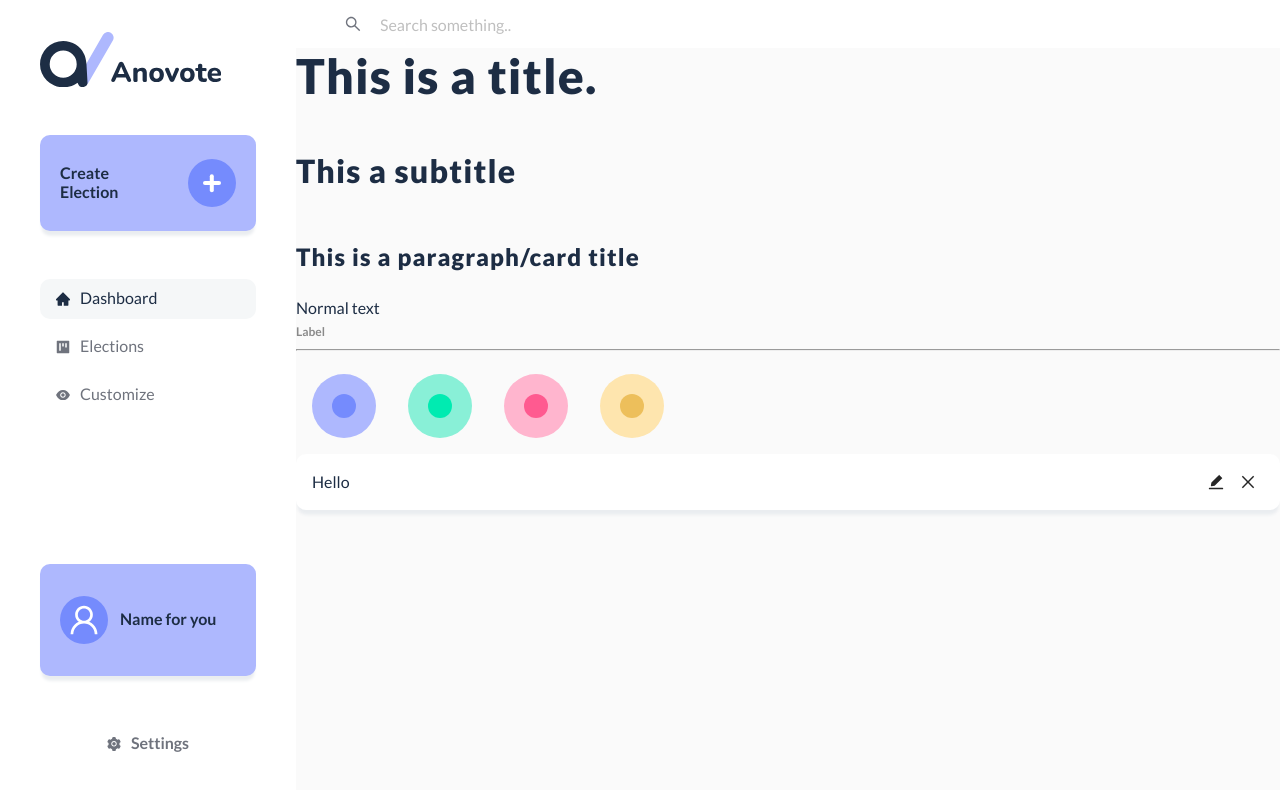
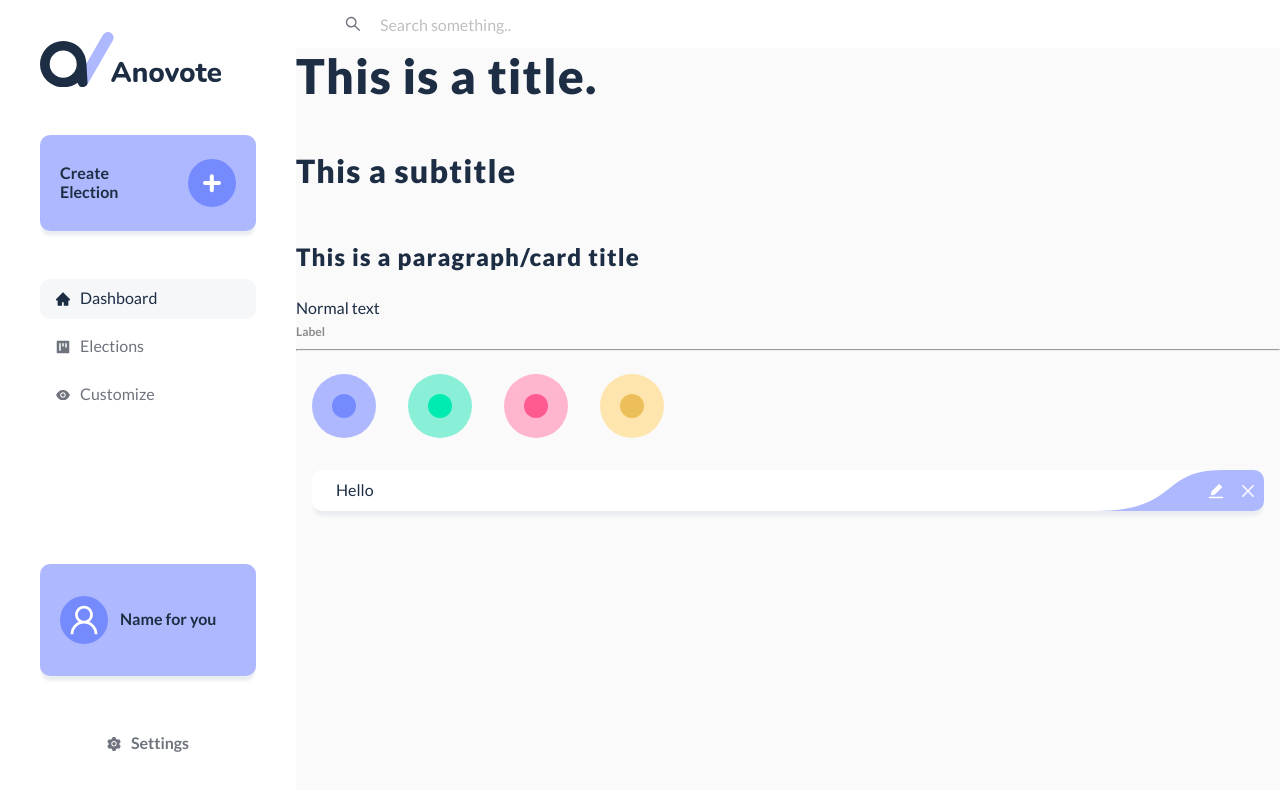
Before and after one commit to anovote/frontend, a React (Create React App) app: page / in a window 1280 px wide. Shown: the top 790 px of the page. Built offline with nearby package versions, Linux system fonts and the light colour scheme.

Commit message:
Add button backgorund

```diff
--- a/src/style/scss/anovote/components/_previewList.scss
+++ b/src/style/scss/anovote/components/_previewList.scss
@@ -1,14 +1,21 @@
 .preview-item {
-    background-color: $white;
-    height: 3.5rem;
-    padding: 0rem 1rem;
+    height: 2.5625rem;
+    padding-left: 1.5rem;
+    margin: 1rem;
     @include is-rounded;
     @include has-shadow;
     @include is-flex;
     align-items: center;
     justify-content: space-between;
+    background-color: $white;
 
     .button-container-wrap {
+        padding-left: 6.75rem;
+        padding-top: 0.28125rem;
+        padding-bottom: 0.28125rem;
+        background: url(./drop.svg);
+        background-repeat: no-repeat;
+        @include is-rounded;
         @include is-flex-row;
     }
 }
@@ -16,6 +23,7 @@
 .button-container {
     .ant-btn {
         padding: 0;
+        color: $white;
     }
 
     .ant-typography {
```
Also changed, not shown: src/style/scss/anovote/components/drop.svg (added).
